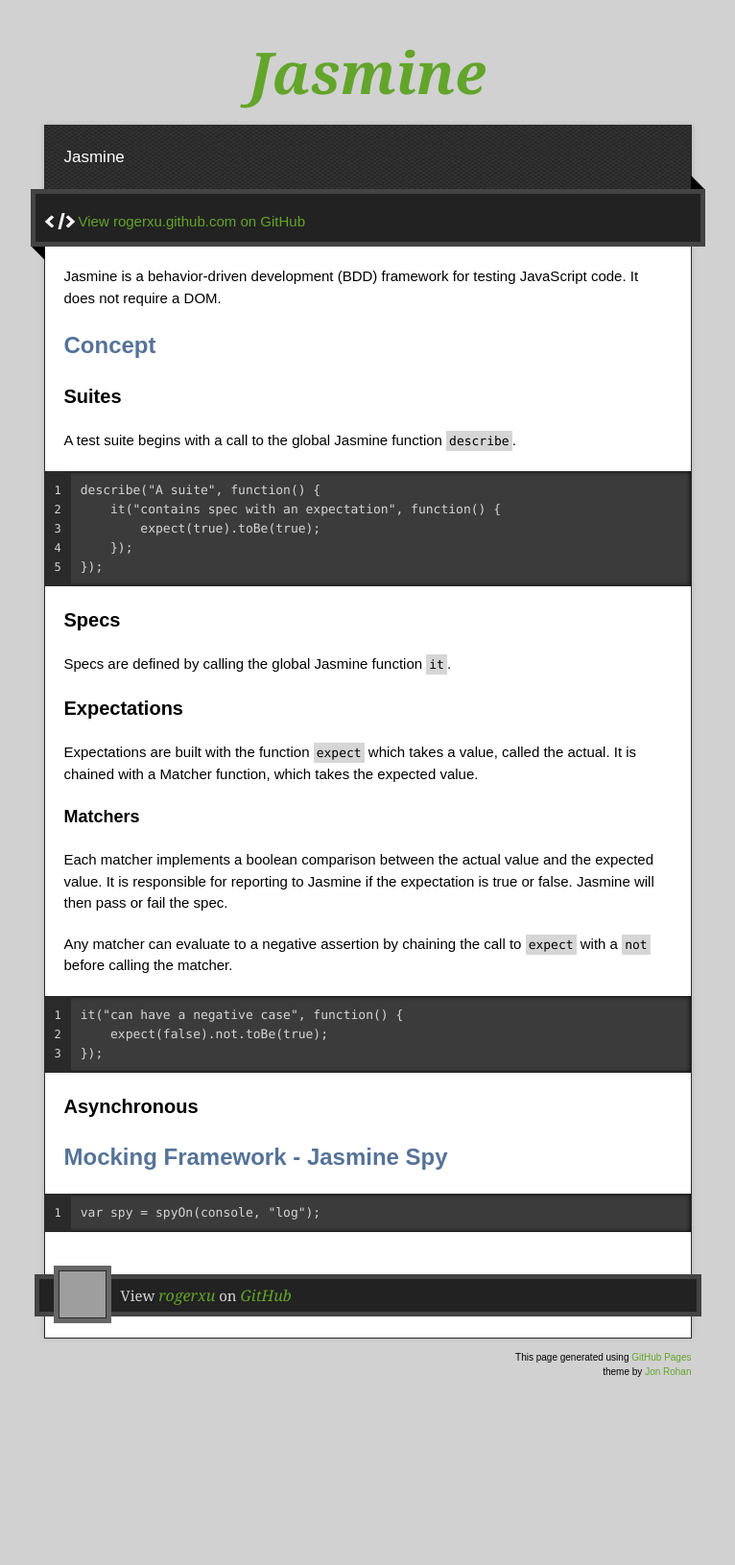
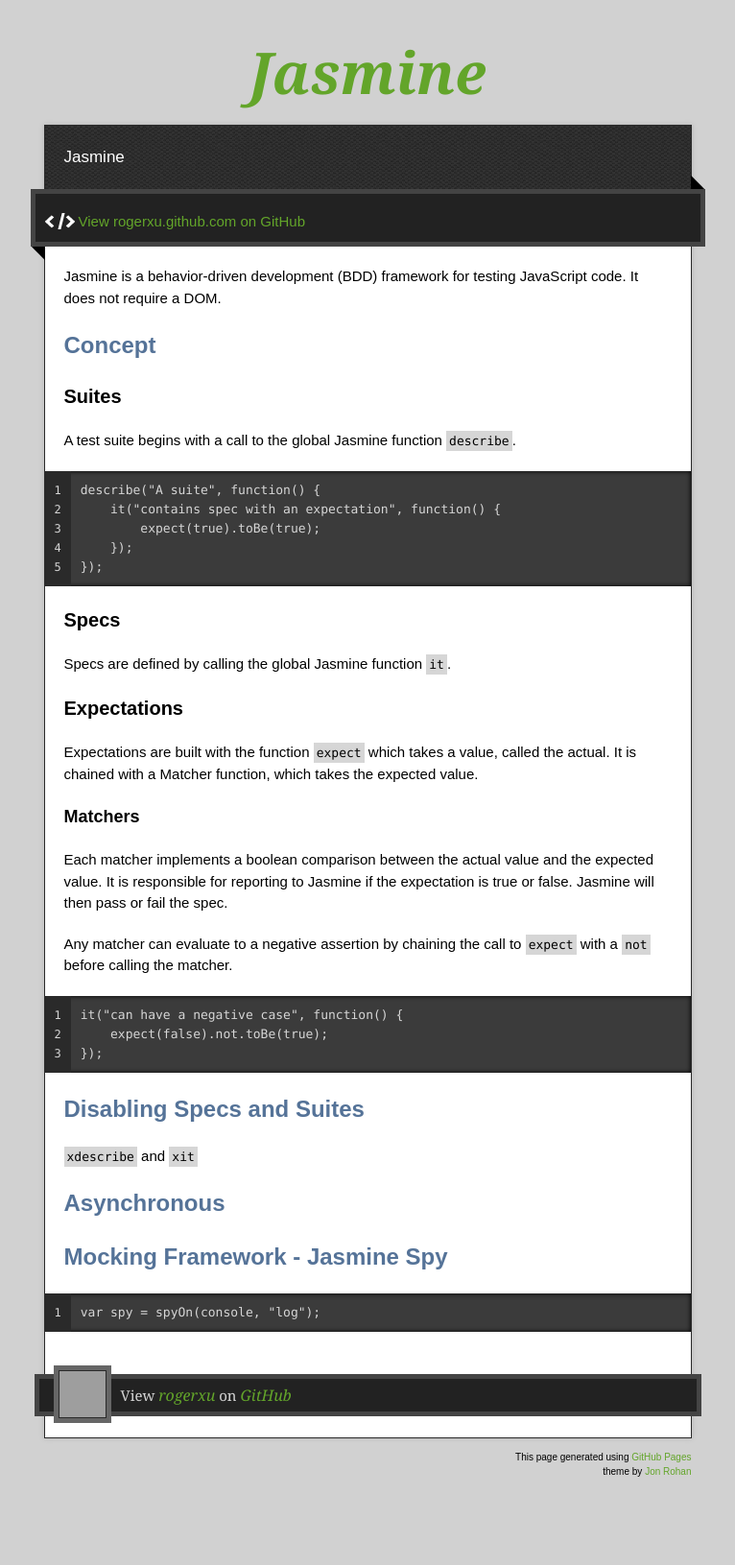
Before and after one commit to rogerxu/rogerxu.github.io, a Jekyll site: the page built from _posts/2013-04-01-jasmine.md, in a window 1280 px wide. Shown: the whole page at 96% size, without its empty margins (257-1023 px from the left). Built offline with Jekyll 4.4.1, drawn with Linux system fonts in a browser that asks for light colours; nearby versions of some CDN libraries; before the commit the page ends 1527 px from its top, so only the background shows below that; grey boxes are pictures that could not be loaded.

Commit message:
Update jasmine post.

```diff
--- a/_posts/2013-04-01-jasmine.md
+++ b/_posts/2013-04-01-jasmine.md
@@ -35,8 +35,11 @@
         expect(false).not.toBe(true);
     });
 
+## Disabling Specs and Suites
 
-### Asynchronous
+`xdescribe` and `xit`
+
+## Asynchronous
 
 ## Mocking Framework - Jasmine Spy
 
```
